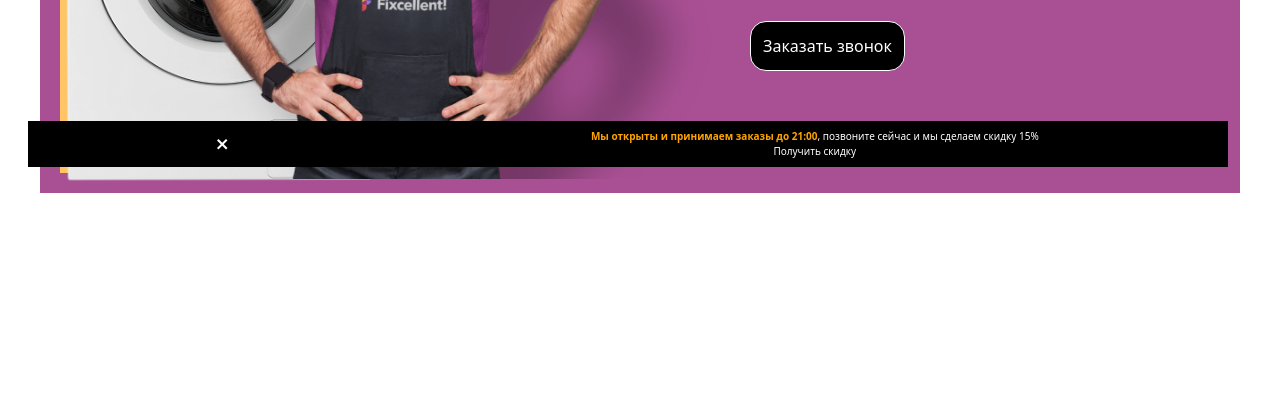
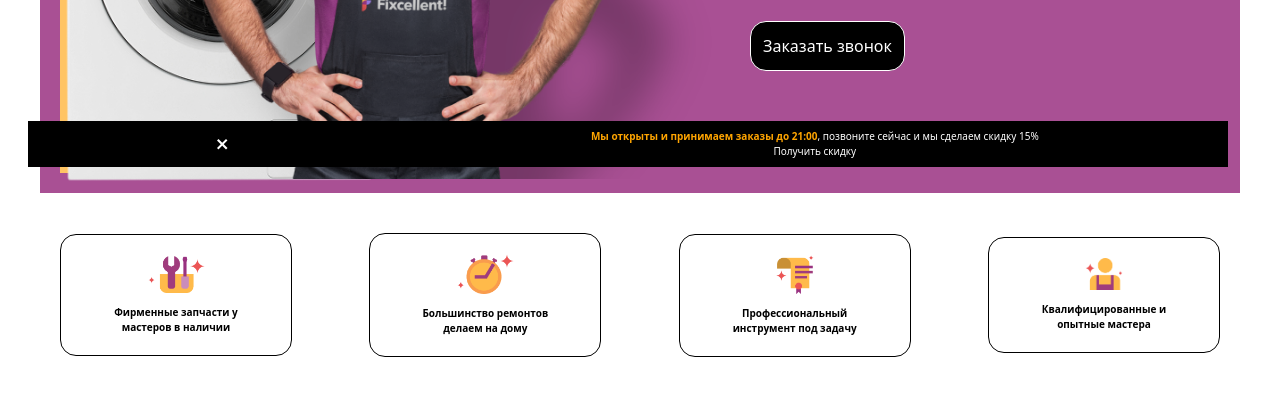
Before and after one commit to muhammaddev04/project.6, a website: page src/index.html in a window 1280 px wide. Shown: the part 509-904 px from the top of the page. Before the commit the page ends 800 px from the top, so only its background shows below. Drawn offline with nearby package versions, Linux system fonts and the light colour scheme; files that its build step writes are made by us from their sources.

Commit message:
section2

```diff
--- a/src/index.html
+++ b/src/index.html
@@ -65,6 +65,24 @@
         </div>
         </div>
     </div>
+    <div class="section2 max-w-300 m-auto p-5 gap-5 flex flex-wrap py-30 md:py-10 md:flex justify-between items-center">
+        <div class="w-[40%] border border-solid text-center flex flex-col gap-3 text-[10px] border-black rounded-2xl p-5 md:w-[20%]">
+            <img class="md:w-[30%] m-auto" src="./Group 819.png" alt="">
+            <p><b>Фирменные запчасти у <br> мастеров в наличии</b></p>
+        </div>
+        <div class="w-[40%] border border-solid text-center flex flex-col gap-3 text-[10px] border-black rounded-2xl p-5 md:w-[20%]">
+            <img class="md:w-[30%] m-auto" src="./Group 818.png" alt="">
+            <p><b>Большинство ремонтов <br> делаем  на дому</b></p>
+        </div>
+        <div class="w-[40%] border border-solid text-center flex flex-col gap-3 text-[10px] border-black rounded-2xl p-5 md:w-[20%]">
+            <img class="md:w-[20%] m-auto" src="./Group 811.png" alt="">
+            <p><b>Профессиональный <br> инструмент под   задачу</b></p>
+        </div>
+        <div class="w-[40%] border border-solid text-center flex flex-col gap-3 text-[10px] border-black rounded-2xl p-5 md:w-[20%]">
+            <img class="md:w-[20%] m-auto" src="./Group 779.png" alt="">
+            <p><b>Квалифицированные и <br> опытные мастера</b></p>
+        </div>
+    </div>
 
 </body>
 </html>
```
Also changed, not shown: src/Group 779.png (added), src/Group 811.png (added), src/Group 818.png (added), src/Group 819.png (added).
